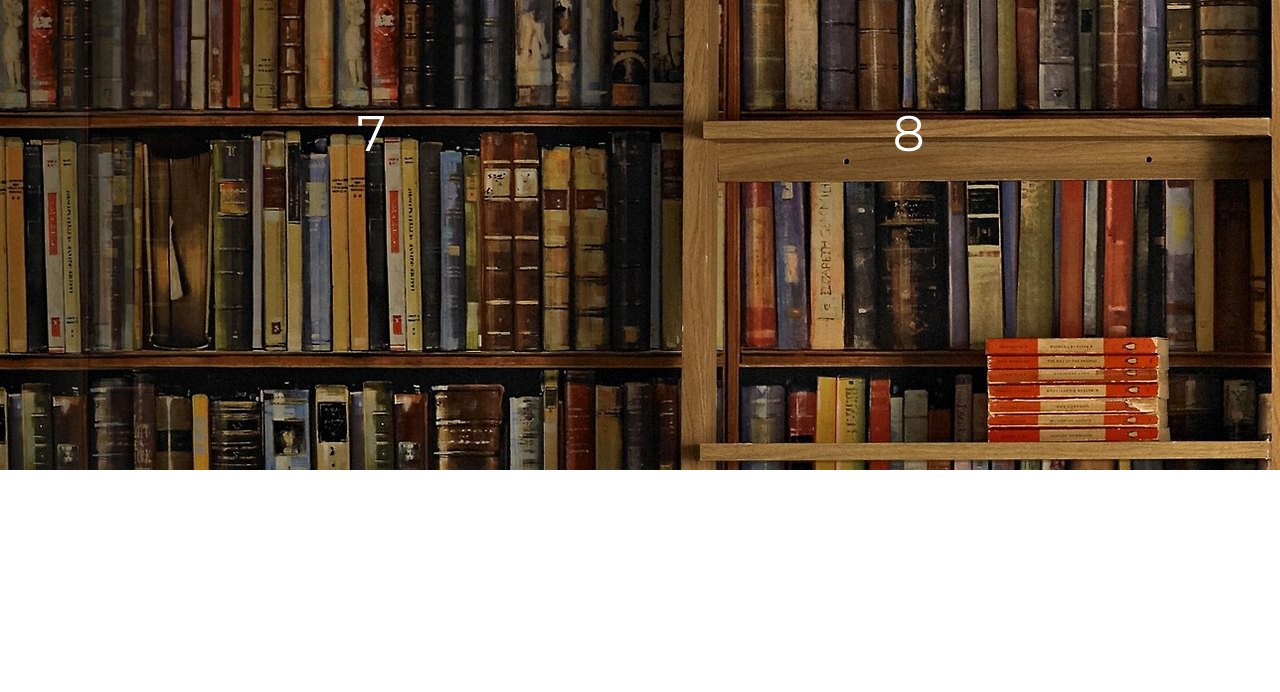
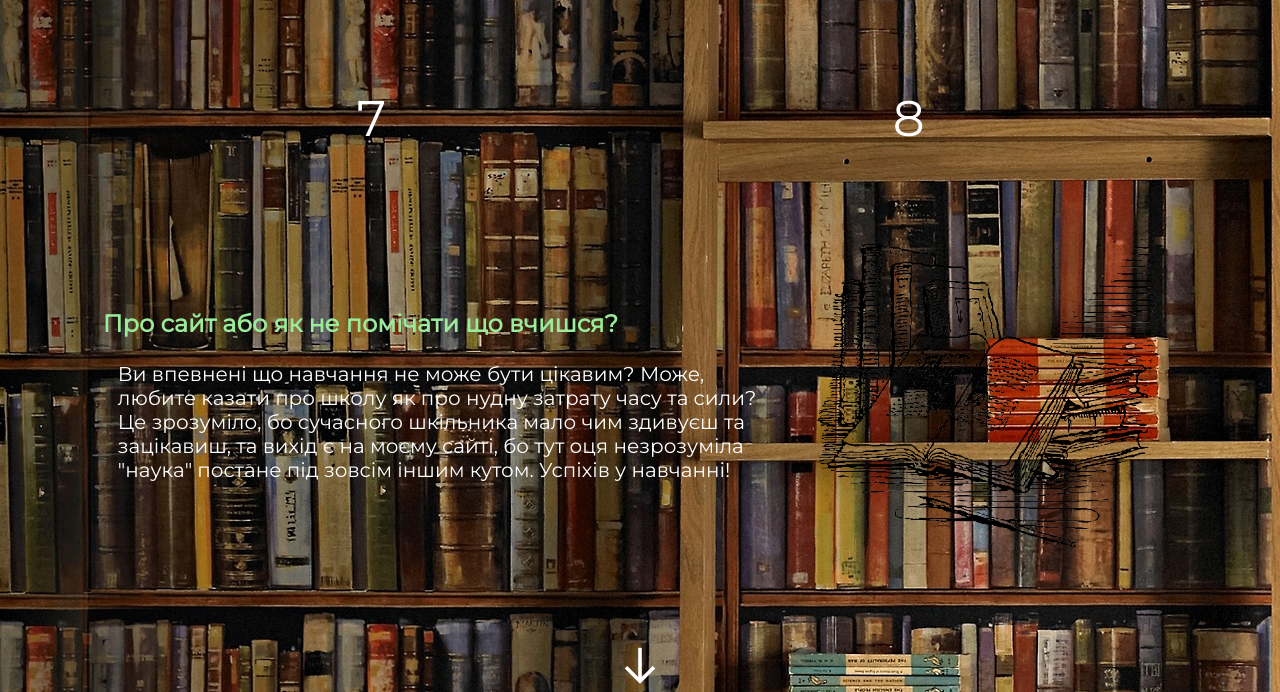
Before and after one commit to oleh-chetvertak/MANwork, a plain HTML site: page index.html in a window 1280 px wide. Shown: the part 330-1022 px from the top of the page. Before the commit the page ends 800 px from the top, so only its background shows below. Drawn offline with Linux system fonts and the light colour scheme.

Commit message:
main page ready

```diff
--- /dev/null
+++ b/css/icons.css
@@ -0,0 +1,35 @@
+@font-face {
+  font-family: 'icomoon';
+  src:  url('../fonts/icomoon.eot?1oo1do');
+  src:  url('../fonts/icomoon.eot?1oo1do#iefix') format('embedded-opentype'),
+    url('../fonts/icomoon.ttf?1oo1do') format('truetype'),
+    url('../fonts/icomoon.woff?1oo1do') format('woff'),
+    url('../fonts/icomoon.svg?1oo1do#icomoon') format('svg');
+  font-weight: normal;
+  font-style: normal;
+  font-display: block;
+}
+
+[class^="icon-"], [class*=" icon-"] {
+  /* use !important to prevent issues with browser extensions that change fonts */
+  font-family: 'icomoon' !important;
+  speak: never;
+  font-style: normal;
+  font-weight: normal;
+  font-variant: normal;
+  text-transform: none;
+  line-height: 1;
+
+  /* Better Font Rendering =========== */
+  -webkit-font-smoothing: antialiased;
+  -moz-osx-font-smoothing: grayscale;
+}
+
+.icon-arrow-down:before {
+  content: "\e901";
+  color: #fff;
+}
+.icon-arrow-right:before {
+  content: "\e900";
+  color: #fff;
+}
--- a/css/styles.css
+++ b/css/styles.css
@@ -4,7 +4,8 @@
 }
 
 body {
-    background: url(../assets/img/background.jpg);
+    background: repeat-x url(../assets/img/background.jpg);
+    background-size: cover 627px;
     font-family: var(--main-font);
 }
 
@@ -31,7 +32,7 @@ a {
     text-decoration: none;
     text-transform: uppercase;
     margin-right: 25px;
-    transition: color linear .5s;
+    transition: color linear .2s;
 }
 
 .nav-link:hover {
@@ -63,7 +64,7 @@ a {
 }
 
 .class-wrapper {
-    padding: 60px 0;
+    padding: 45px 0;
     display: flex;
     justify-content: space-around;
     position: relative;
@@ -93,3 +94,33 @@ a {
     z-index: -1;
     transition: ease-out .2s;
 }
+
+    /* SEVEN ARTICLE */
+
+.mind-wrapper {
+    display: flex;
+    justify-content: space-between;
+    align-items: center;
+    margin-bottom: 100px;
+}
+
+.third-heading {
+    font-size: 24px;
+    color: rgb(154, 235, 154);
+}
+
+.mind-text {
+    color: #fff;
+    font-size: 20px;
+    padding-left: 15px;
+    max-width: 660px;
+}
+
+.arrow-down-wrapper {
+    display: flex;
+    justify-content: center;
+}
+
+.icon-arrow-down {
+    font-size: 36px;
+}
--- a/index.html
+++ b/index.html
@@ -2,15 +2,18 @@
 <html>
     <head>
         <meta charset="UTF-8">
-        <link rel="stylesheet" href="css/styles.css">
         <link rel="preconnect" href="https://fonts.googleapis.com">
         <link href="https://fonts.googleapis.com/css2?family=Montserrat&display=swap" rel="stylesheet">
+        <link rel="stylesheet" href="css/icons.css">
+        <link rel="stylesheet" href="css/styles.css">
         <title>test</title>
     </head>
     <body>
         <header class="header">
             <div class="nav">
                 <a href="#" class="nav-link">класи</a>
+                <a href="#" class="nav-link">новини</a>
+                <a href="#" class="nav-link">FaQ</a>
                 <a href="#" class="nav-link">контакти</a>
             </div>
         </header>
@@ -29,6 +32,14 @@
                     <img src="assets/img/decorWhite8.png" alt="decor 7 class" class="decor-eight">
                 </li>
             </ul>
+            <div class="mind-wrapper">
+                <div class="mind-text-wrapper">
+                    <h3 class="third-heading">Про сайт або як не помічати що вчишся?</h3>
+                    <p class="mind-text">Ви впевнені що навчання не може бути цікавим? Може, любите казати про школу як про нудну затрату часу та сили? Це зрозуміло, бо сучасного шкільника мало чим здивуєш та зацікавиш, та вихід є на моєму сайті, бо тут оця незрозуміла "наука" постане під зовсім іншим кутом. Успіхів у навчанні!</p>
+                </div>
+                <img src="assets/img/books-removebg-preview.png" alt="books" width="380px">
+            </div>
+            <div class="arrow-down-wrapper"><span class="icon-arrow-down"></span></div>
         </main>
         <script src="js/index.js"></script>
     </body>
```
Also changed, not shown: assets/img/books-removebg-preview.png (added), assets/img/decorWhite7.png, fonts/icomoon.ttf (added), fonts/icomoon.woff (added), 2 other files.
